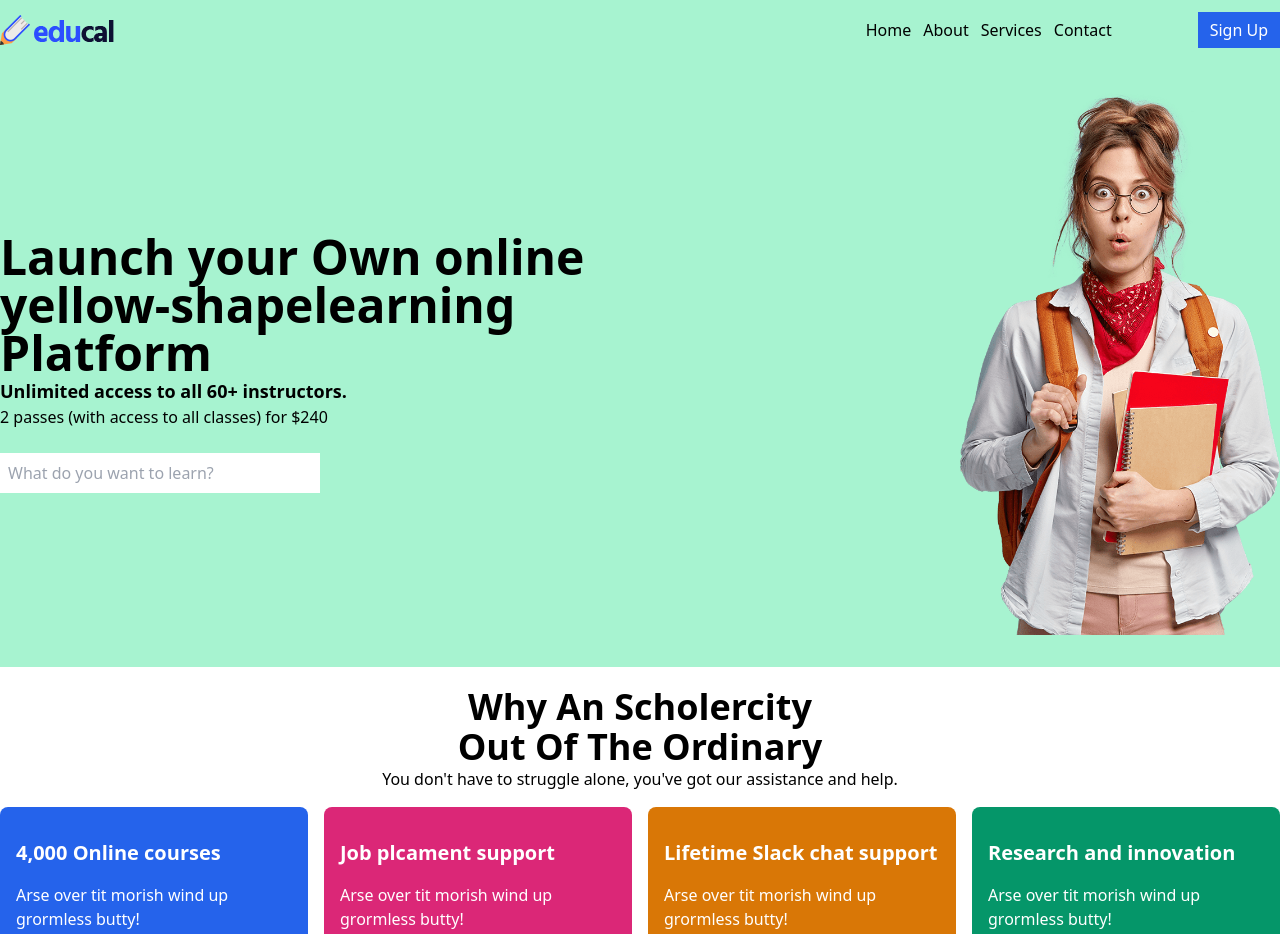
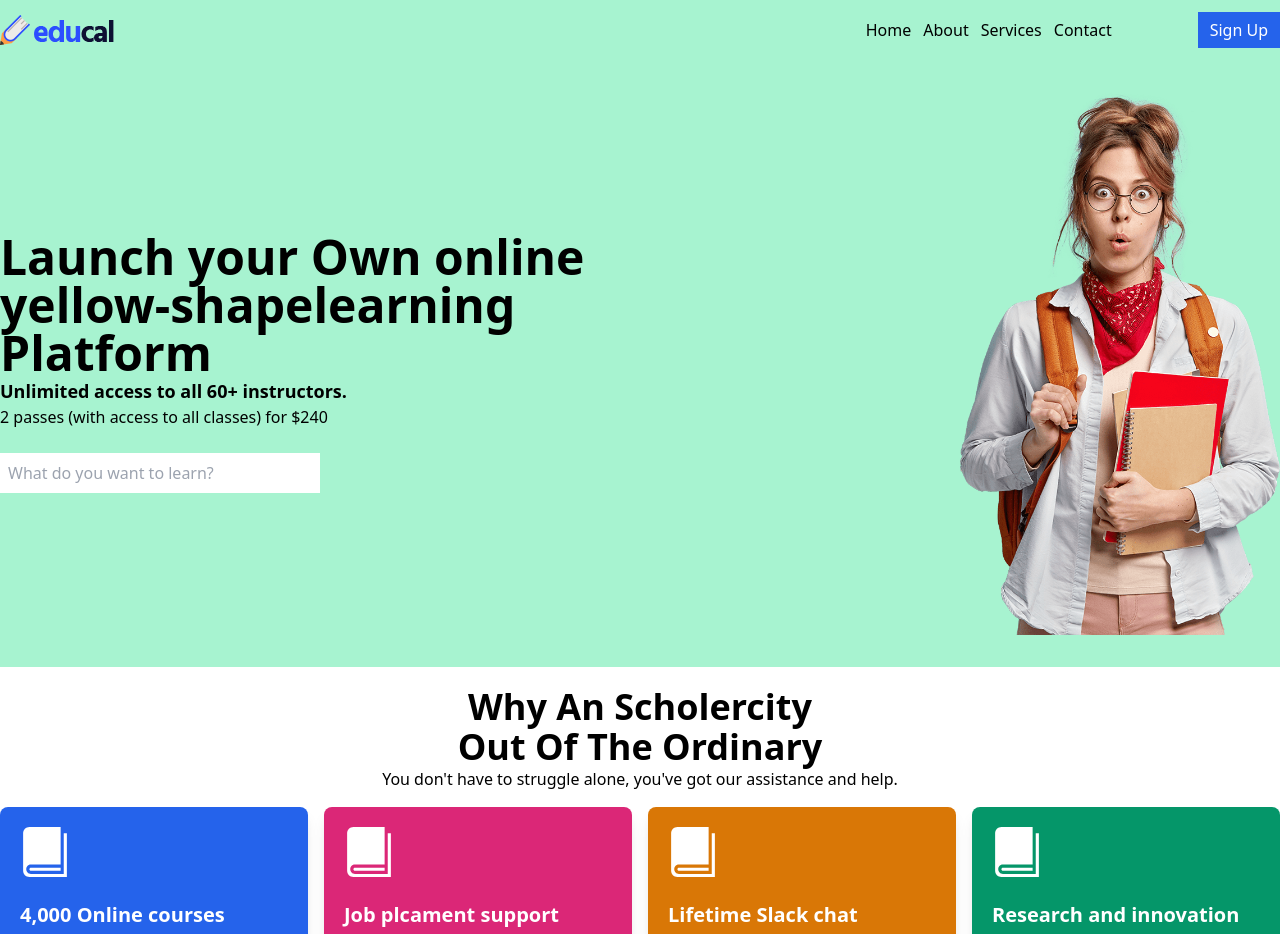
Before and after one commit to Mostakimul/react-educal, a React (Create React App) app: page / in a window 1280 px wide. Shown: the top 934 px of the page. Built offline with nearby package versions, Linux system fonts and the light colour scheme.

Commit message:
overview section completed

```diff
--- a/package.json
+++ b/package.json
@@ -9,6 +9,7 @@
     "@testing-library/user-event": "^12.1.10",
     "react": "^17.0.2",
     "react-dom": "^17.0.2",
+    "react-icons": "^4.3.1",
     "react-router-dom": "^5.3.0",
     "react-scripts": "4.0.3",
     "web-vitals": "^1.0.1"
--- a/src/components/Overview/Overview.js
+++ b/src/components/Overview/Overview.js
@@ -12,26 +12,31 @@ const Overview = () => {
           You don't have to struggle alone, you've got our assistance and help.
         </p>
       </div>
+      {/* Card Section */}
       <div className="grid grid-cols-4 gap-4 my-4">
         <OverviewCard
           className="bg-blue-600"
           title="4,000 Online courses"
           description="Arse over tit morish wind up grormless butty!"
+          ImBook="ImBook"
         ></OverviewCard>
         <OverviewCard
           className="bg-pink-600"
           title="Job plcament support"
           description="Arse over tit morish wind up grormless butty!"
+          ImMug="ImMug"
         ></OverviewCard>
         <OverviewCard
           className="bg-yellow-600"
           title="Lifetime Slack chat support"
           description="Arse over tit morish wind up grormless butty!"
+          ImAccessibility="ImAccessibility"
         ></OverviewCard>
         <OverviewCard
           className="bg-green-600"
           title="Research and innovation"
           description="Arse over tit morish wind up grormless butty!"
+          ImLeaf="ImLeaf"
         ></OverviewCard>
       </div>
     </div>
--- a/src/components/OverviewCard/OverviewCard.js
+++ b/src/components/OverviewCard/OverviewCard.js
@@ -1,9 +1,11 @@
 import React from 'react';
+import { ImBook } from 'react-icons/im';
 
 const OverviewCard = (props) => {
   return (
-    <div className={`text-white rounded-lg p-4 ${props.className}`}>
-      <h4 className="text-xl font-bold my-4">{props.title}</h4>
+    <div className={`text-white rounded-lg p-5 shadow-lg ${props.className}`}>
+      <ImBook size={50} />
+      <h4 className="text-xl font-bold my-6">{props.title}</h4>
       <p className="font-light">{props.description}</p>
     </div>
   );
```
Also changed, not shown: 1 other file (tests, documents, lock files or other folders).
